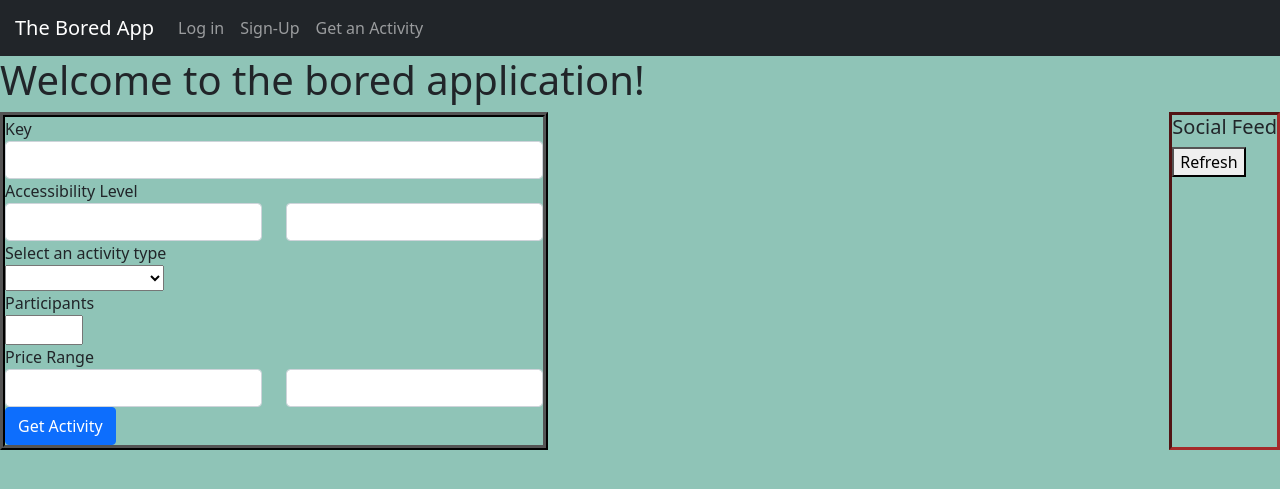
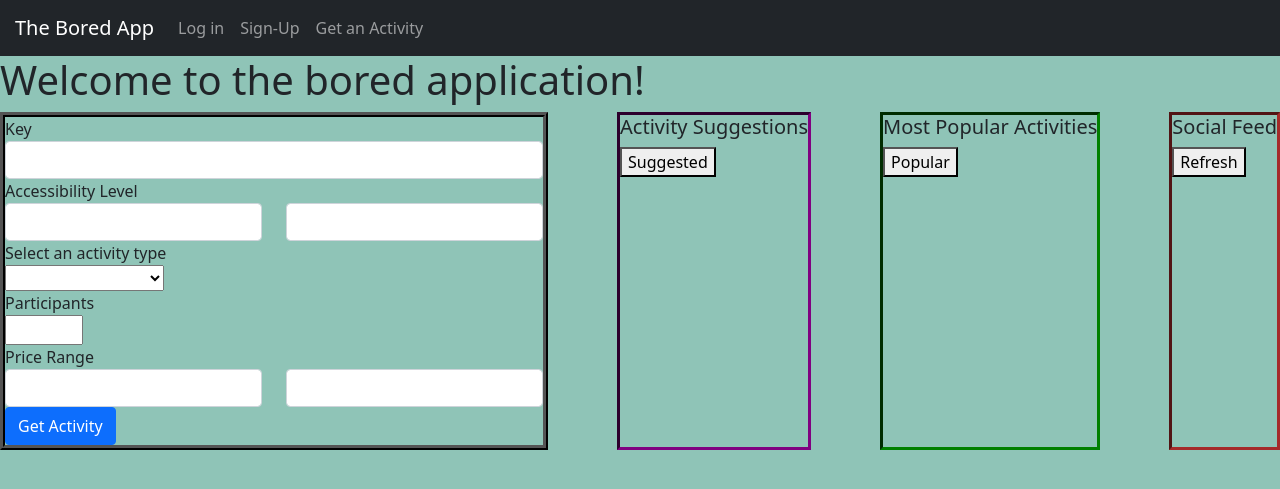
Before and after one commit to jackcodej/theboredapp, a Flask app: page / in a window 1280 px wide. Shown: the top 489 px of the page. Run offline with Flask 3, Linux system fonts and the light colour scheme.

Commit message:
Add containers for popular/suggested activities, routes, and crud operations, add additional helper function for mapping activities

```diff
--- a/server.py
+++ b/server.py
@@ -25,8 +25,10 @@ app.jinja_env.undefined = StrictUndefined
 @app.route('/')
 def homepage():
     """View homepage."""
-    # TODO: Uncomment line 29 and test
-    # get_recent_actvity()
+    # TODO: Important consideration, how will I trigger the JS to run if I am just going to feed it data??? May need to research an onload functionality for this use case
+    # TODO: Uncomment line 29/30 and test
+    # get_recent_activity()
+    # get_popular_activity
 
     return render_template('homepage.html')
 
@@ -103,26 +105,31 @@ def sign_in():
     return redirect("/")
 
 
+# TODO: NEED TO TEST HELPER FUNCTION
 @app.route('/activity/stored')
-def get_recent_actvity():
+def get_recent_activity():
     """Query for recent activity, past week"""
 
     dict_list = []
-    for u in crud.get_recent_activity():
-        temp_dict = {
-            'activity_id': u.__dict__['activity_id'],
-            'key': u.__dict__['key'],
-            'activity': u.__dict__['activity'],
-            'a_type': u.__dict__['a_type'],
-            'participants': u.__dict__['participants'],
-            'price': u.__dict__['price'],
-            'link': u.__dict__['link'],
-            'accessibility': u.__dict__['accessibility']
-        }
-
-        dict_list.append(temp_dict)
+    for activity in crud.get_recent_activity():
+        dict_list.append(helper.map_activity_to_dict(activity))
 
     return jsonify(dict_list)
+
+
+# TODO: NEED TO TEST
+@app.route('/activity/popular')
+def get_popular_activity():
+    """Return most popular activities"""
+
+    popular_activities = []
+    popular_dict = crud.get_popular_activities()
+
+    for activity_id in popular_dict:
+        # Invoke helper function to map activity instance to dictionary
+        popular_activities.append(helper.map_activity_to_dict(activity = crud.get_activity_by_id(activity_id)))
+
+    return jsonify(popular_activities)
 
 
 @app.route('/activity/search')
--- a/static/js/ajax.js
+++ b/static/js/ajax.js
@@ -31,3 +31,6 @@ function getStoredActivities(){
 if (document.querySelector('#get_activities')){
     document.querySelector('#get_activities').addEventListener('click', getStoredActivities);
 }
+
+// TODO: getRandomActivities
+// TODO: getPopularActivities
--- a/templates/homepage.html
+++ b/templates/homepage.html
@@ -55,6 +55,20 @@
     </form>
   </div>
 
+    <div id="activity_suggestion" style="border-style:inset; border-width: 3px; border-color:purple;">
+      <h5>Activity Suggestions</h5>
+    <div id="suggested_activities">
+      <button id="get_suggested_activities">Suggested</button>
+    </div>
+  </div>
+
+    <div id="most_popular" style="border-style:inset; border-width: 3px; border-color: green;">
+      <h5>Most Popular Activities</h5>
+    <div id="popular_activities">
+      <button id="get_popular_activities">Popular</button>
+    </div>
+  </div>
+
     <div id="all_user_activities" style="border-style:inset; border-width: 3px; border-color: brown;">
       <h5>Social Feed</h5>
     <div id="user_activities"></div>
```
Also changed, not shown: crud.py (+23 -1 lines), helper.py (+17 -0 lines).
